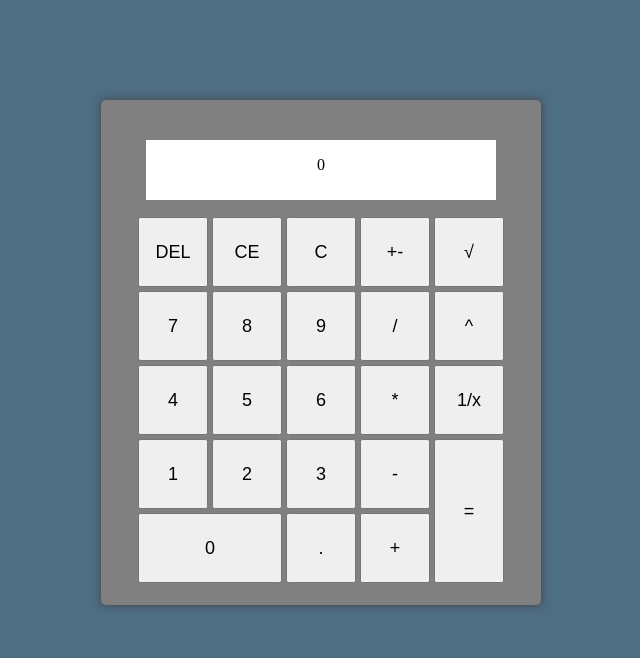
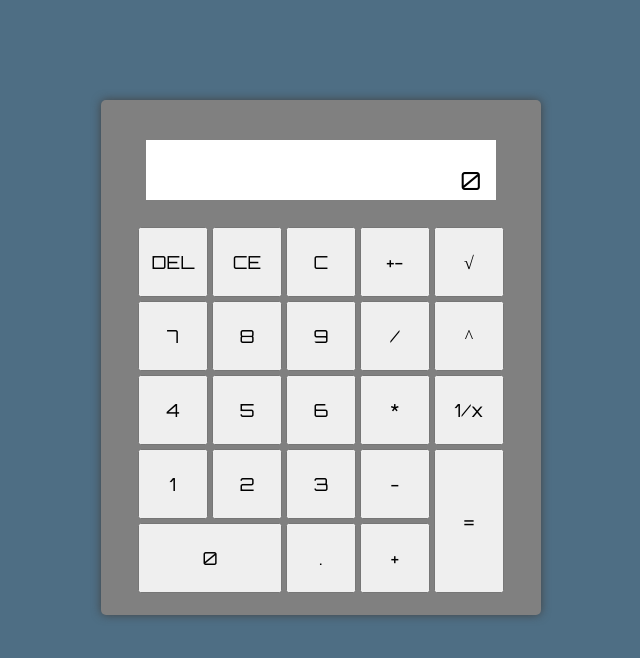
Before and after one commit to codefu-chivy/javascript-calculator, a website built with webpack: page index.html in a window 1280 px wide. Shown: the whole page, without its empty margins (319-959 px from the left). Built offline with nearby package versions, Linux system fonts and the light colour scheme.

Commit message:
change font

```diff
--- a/src/styles/styles.css
+++ b/src/styles/styles.css
@@ -1,6 +1,7 @@
 body {
     text-align: center;
     background-color: #4E6E84;
+    font-family: "Orbitron";
 }
 .row {
     display: flex;
@@ -21,8 +22,13 @@ body {
     background-color: white;
     margin: 0 auto;
     margin-top: 40px;
-    margin-bottom: 10px;
+    margin-bottom: 20px;
     height: 60px;
+}
+#operations {
+    font-size: 25px;
+    text-align: right;
+    padding-right: 15px;
 }
 #buttons {
     margin: 5px auto;
@@ -33,6 +39,7 @@ body {
     height: 70px;
     font-size: 18px;
     margin: 2px;
+    font-family: inherit;
 }
 .op-button:hover {
     cursor: pointer;
```
